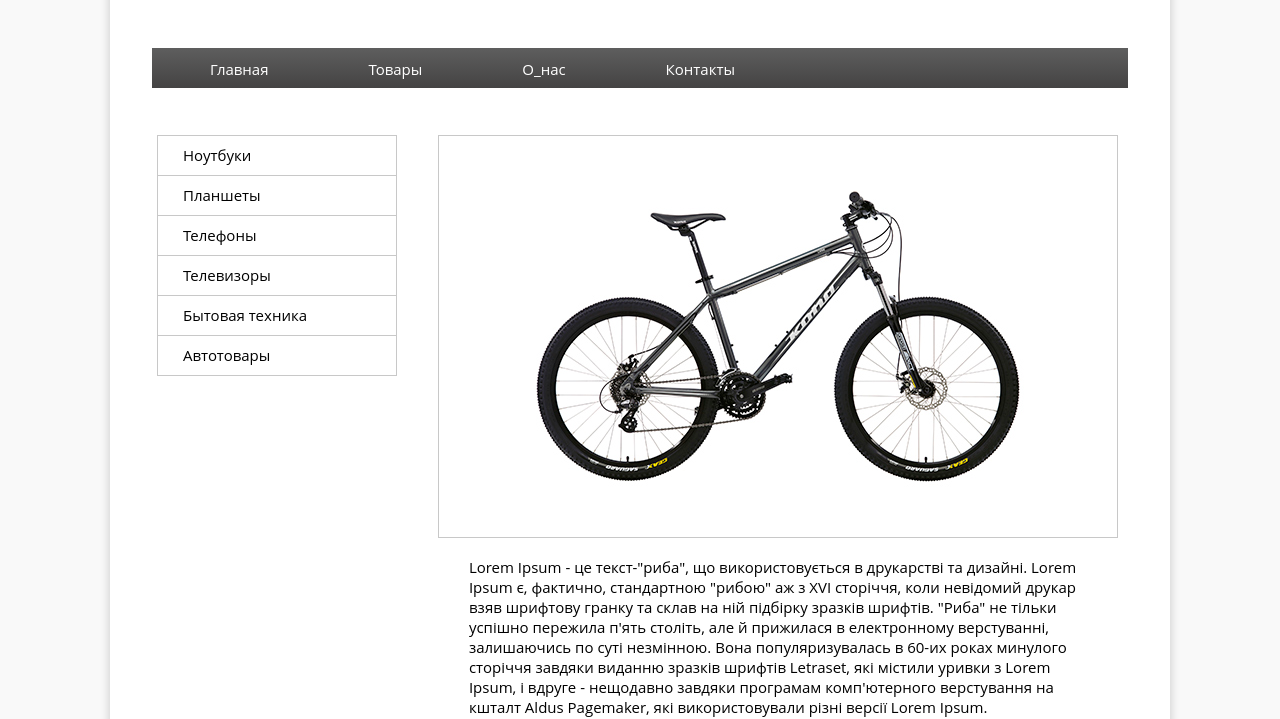
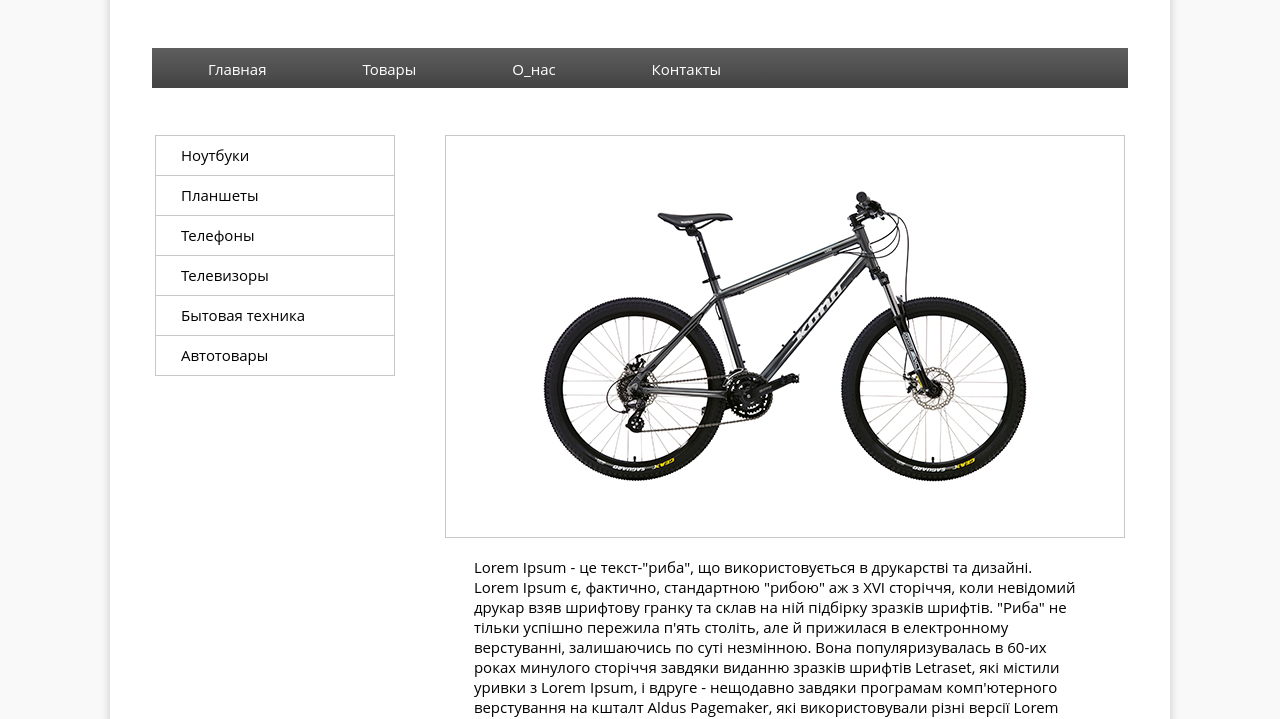
Before and after one commit to bogdanov91/Homework-3, a plain HTML site: page index.html in a window 1280 px wide. Shown: the part 90-809 px from the top of the page. Drawn offline with Linux system fonts and the light colour scheme.

Commit message:
Very final

```diff
--- a/style.css
+++ b/style.css
@@ -37,8 +37,6 @@ a {
 .top-menu a {
   display: inline-block;
   padding: 11px 45px;
-  margin-left: 2px;
-  margin-right: 2px;
   text-decoration: none;
   color: white;
   border-right: 1px solid transparent;
@@ -57,10 +55,9 @@ a {
   display: inline-block;
   vertical-align: top;
   margin-top: 47px;
-  margin-left: 47px;
+  margin-left: 45px;
   width: 240px;
   height: 240px;
-  /*border: 1px solid #c8c8c8;*/
 }
 
 .left-menu a {
@@ -93,14 +90,13 @@ a {
 
 .content img  {
   margin-top: 47px;
-  margin-left: 37px;
+  margin-left: 46px;
   padding: 47px 89px;
   border: 1px solid #c8c8c8;
 }
 
 .content p {
-  margin-left: 68px;
-  font-size: 15px;
+  margin-left: 75px;
 }
 
 /*Нижнее меню*/
```
